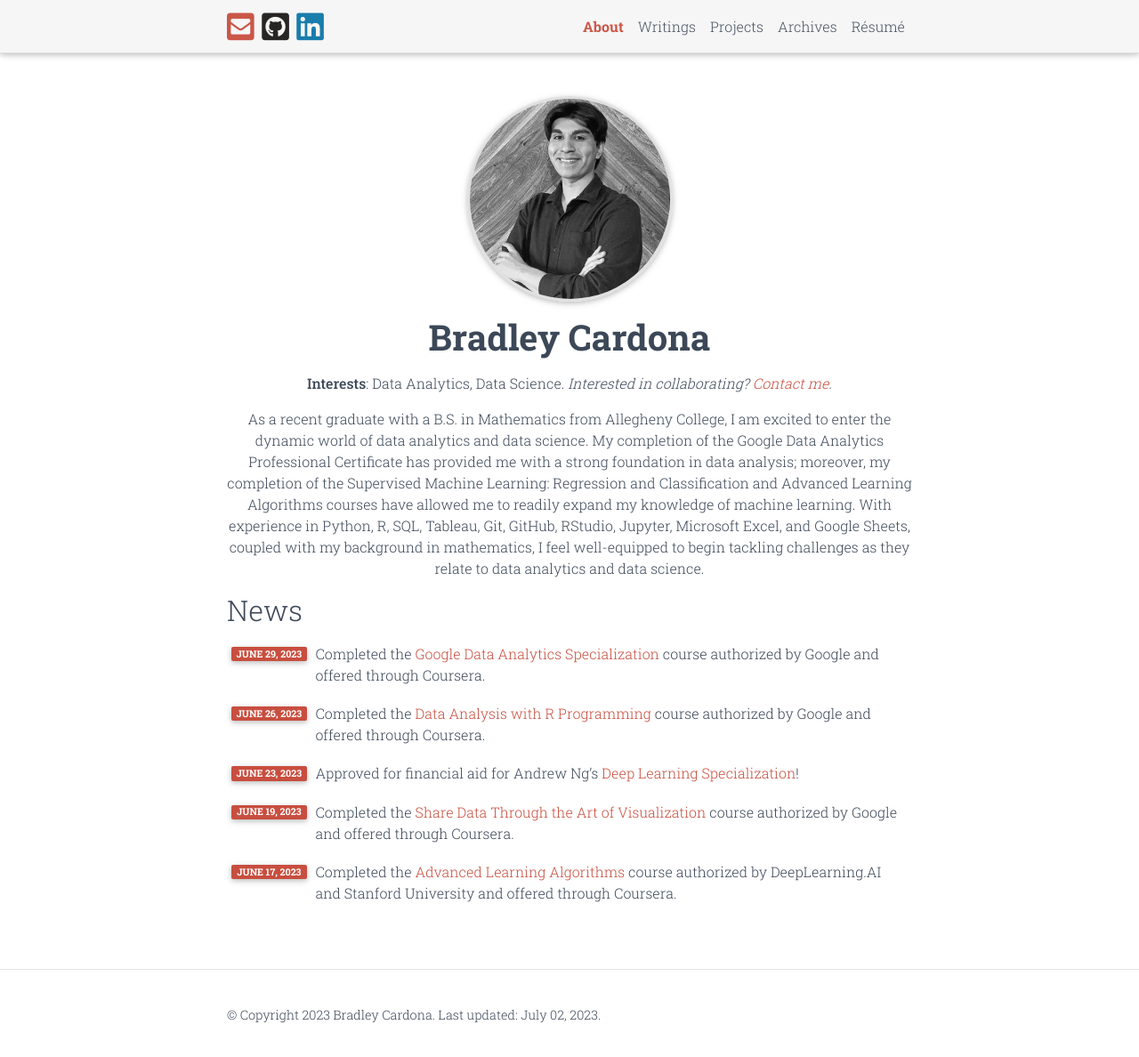
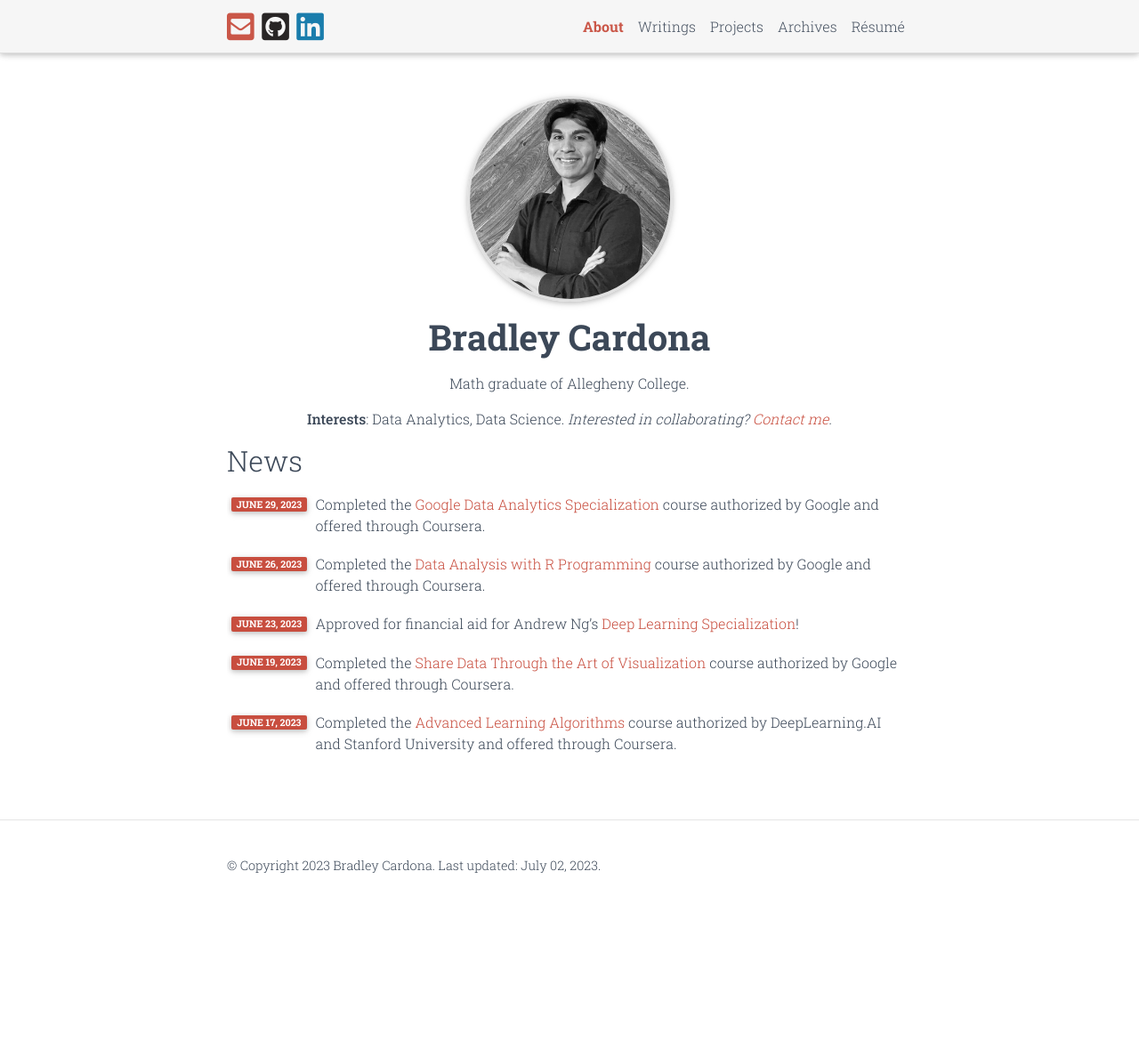
Before and after one commit to BMCARDONA/bmcardona.github.io, a Jekyll site: the page built from _pages/about.md, in a window 1280 px wide and 1192 px high. Shown: the top 1188 px of the window at 89% size. Built offline with Jekyll 4.4.1, drawn with Linux system fonts in a browser that asks for light colours; full-size pictures stand in for the smaller copies a plugin makes; comment, search, counter and statistics services are not loaded; a style sheet for code colours, icons or effects is not loaded.

Commit message:
revert changes

```diff
--- a/_pages/about.md
+++ b/_pages/about.md
@@ -18,9 +18,9 @@ selected_papers: false # includes a list of papers marked as "selected={true}"
 social: false  # includes social icons at the bottom of the page
 ---
 
+Math graduate of Allegheny College.
+
 **Interests**: Data Analytics, Data Science. *Interested in collaborating? [Contact me](mailto:bcardona300@gmail.com).*
-
-As a recent graduate with a B.S. in Mathematics from Allegheny College, I am excited to enter the dynamic world of data analytics and data science. My completion of the Google Data Analytics Professional Certificate has provided me with a strong foundation in data analysis; moreover, my completion of the Supervised Machine Learning: Regression and Classification and Advanced Learning Algorithms courses have allowed me to readily expand my knowledge of machine learning. With experience in Python, R, SQL, Tableau, Git, GitHub, RStudio, Jupyter, Microsoft Excel, and Google Sheets, coupled with my background in mathematics, I feel well-equipped to begin tackling challenges as they relate to data analytics and data science.
 
 <!-- Write your biography here. Tell the world about yourself. Link to your favorite [subreddit](http://reddit.com). You can put a picture in, too. The code is already in, just name your picture `prof_pic.jpg` and put it in the `img/` folder. -->
 
```
